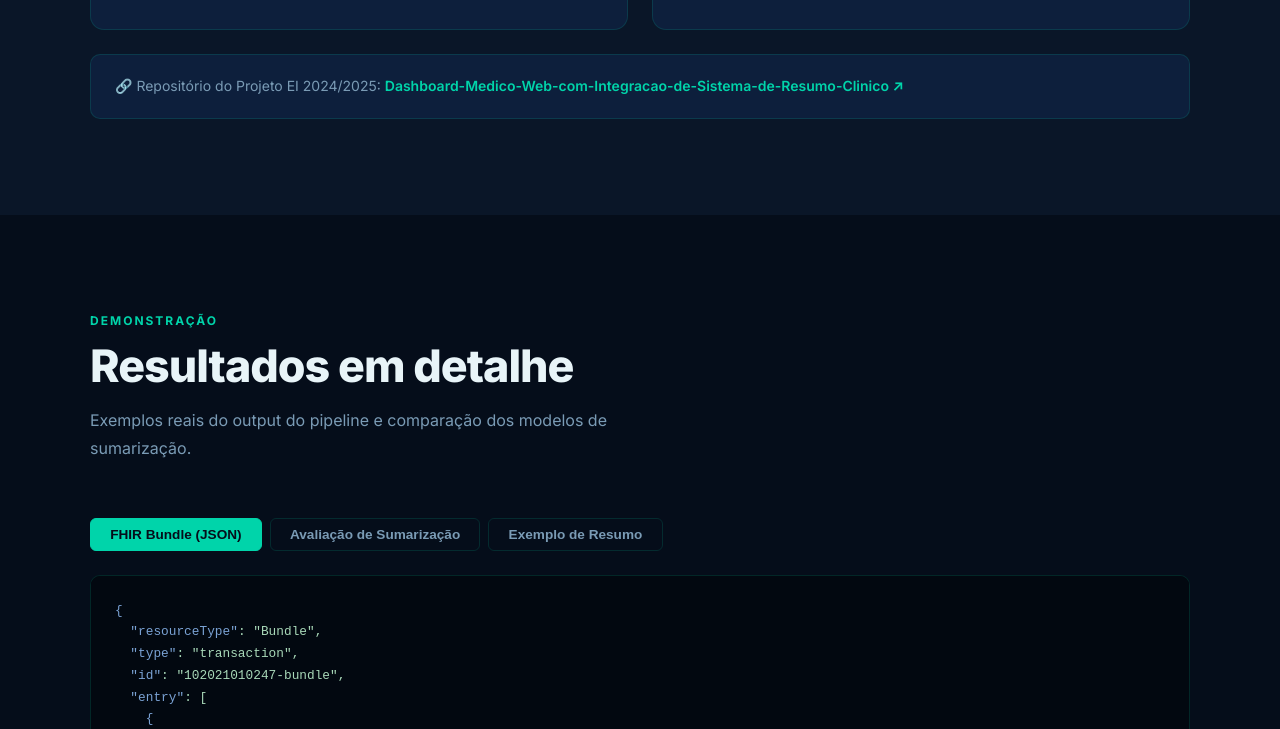
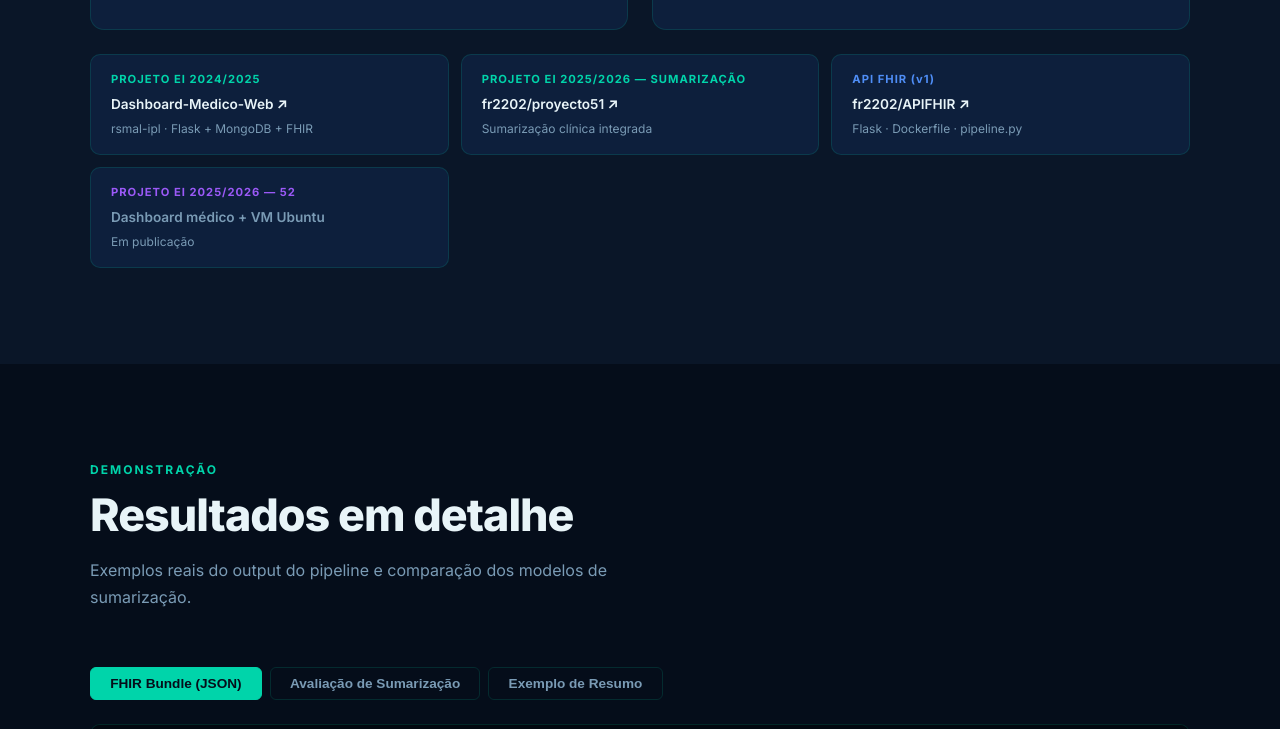
Before and after one commit to fr2202/pacs2fhir, a plain HTML site: page index.html in a window 1280 px wide. Shown: the part 5595-6324 px from the top of the page. Drawn offline with Linux system fonts and the light colour scheme.

Commit message:
Update repo links — add APIFHIR, proyecto51, EI project links

```diff
--- a/index.html
+++ b/index.html
@@ -646,12 +646,31 @@
         </div>
       </div>
     </div>
-    <div style="margin-top:1.5rem; padding:1.25rem 1.5rem; background:var(--card); border:1px solid var(--border); border-radius:10px; font-size:.875rem; color:var(--muted);">
-      🔗 Repositório do Projeto EI 2024/2025:
-      <a href="https://github.com/rsmal-ipl/Dashboard-Medico-Web-com-Integracao-de-Sistema-de-Resumo-Clinico" target="_blank"
-         style="color:var(--teal); text-decoration:none; font-weight:600;">
-        Dashboard-Medico-Web-com-Integracao-de-Sistema-de-Resumo-Clinico ↗
-      </a>
+    <!-- Links dos repos -->
+    <div style="margin-top:1.5rem; display:grid; grid-template-columns:repeat(auto-fit,minmax(280px,1fr)); gap:.75rem;">
+      <div style="padding:1rem 1.25rem; background:var(--card); border:1px solid var(--border); border-radius:10px; font-size:.85rem;">
+        <div style="font-size:.7rem; color:var(--teal); font-weight:700; letter-spacing:1px; margin-bottom:.3rem;">PROJETO EI 2024/2025</div>
+        <a href="https://github.com/rsmal-ipl/Dashboard-Medico-Web-com-Integracao-de-Sistema-de-Resumo-Clinico" target="_blank"
+           style="color:var(--text); text-decoration:none; font-weight:600;">Dashboard-Medico-Web ↗</a>
+        <div style="font-size:.75rem; color:var(--muted); margin-top:.2rem;">rsmal-ipl · Flask + MongoDB + FHIR</div>
+      </div>
+      <div style="padding:1rem 1.25rem; background:var(--card); border:1px solid var(--border); border-radius:10px; font-size:.85rem;">
+        <div style="font-size:.7rem; color:var(--teal); font-weight:700; letter-spacing:1px; margin-bottom:.3rem;">PROJETO EI 2025/2026 — SUMARIZAÇÃO</div>
+        <a href="https://github.com/fr2202/proyecto51" target="_blank"
+           style="color:var(--text); text-decoration:none; font-weight:600;">fr2202/proyecto51 ↗</a>
+        <div style="font-size:.75rem; color:var(--muted); margin-top:.2rem;">Sumarização clínica integrada</div>
+      </div>
+      <div style="padding:1rem 1.25rem; background:var(--card); border:1px solid var(--border); border-radius:10px; font-size:.85rem;">
+        <div style="font-size:.7rem; color:var(--blue); font-weight:700; letter-spacing:1px; margin-bottom:.3rem;">API FHIR (v1)</div>
+        <a href="https://github.com/fr2202/APIFHIR" target="_blank"
+           style="color:var(--text); text-decoration:none; font-weight:600;">fr2202/APIFHIR ↗</a>
+        <div style="font-size:.75rem; color:var(--muted); margin-top:.2rem;">Flask · Dockerfile · pipeline.py</div>
+      </div>
+      <div style="padding:1rem 1.25rem; background:var(--card); border:1px solid var(--border); border-radius:10px; font-size:.85rem;">
+        <div style="font-size:.7rem; color:var(--purple); font-weight:700; letter-spacing:1px; margin-bottom:.3rem;">PROJETO EI 2025/2026 — 52</div>
+        <span style="color:var(--muted); font-weight:600;">Dashboard médico + VM Ubuntu</span>
+        <div style="font-size:.75rem; color:var(--muted); margin-top:.2rem;">Em publicação</div>
+      </div>
     </div>
   </div>
 </section>
@@ -902,8 +921,10 @@
   </div>
   <div class="footer-links">
     <a href="https://github.com/fr2202" target="_blank">GitHub · fr2202</a>
-    <a href="https://www.sciencedirect.com/science/article/pii/S1877050926007131" target="_blank">Artigo HCIST (Publicado)</a>
-    <a href="https://github.com/rsmal-ipl/Dashboard-Medico-Web-com-Integracao-de-Sistema-de-Resumo-Clinico" target="_blank">Projeto EI 2024/2025</a>
+    <a href="https://github.com/fr2202/fhir-transformer" target="_blank">fhir-transformer</a>
+    <a href="https://github.com/fr2202/clinical-summarization" target="_blank">clinical-summarization</a>
+    <a href="https://github.com/fr2202/APIFHIR" target="_blank">APIFHIR</a>
+    <a href="https://www.sciencedirect.com/science/article/pii/S1877050926007131" target="_blank">Artigo publicado</a>
     <a href="https://www.ipleiria.pt" target="_blank">IPLeiria</a>
     <a href="mailto:luisalfre2202@gmail.com">Contacto</a>
   </div>
```
Also changed, not shown: 1 other file.
